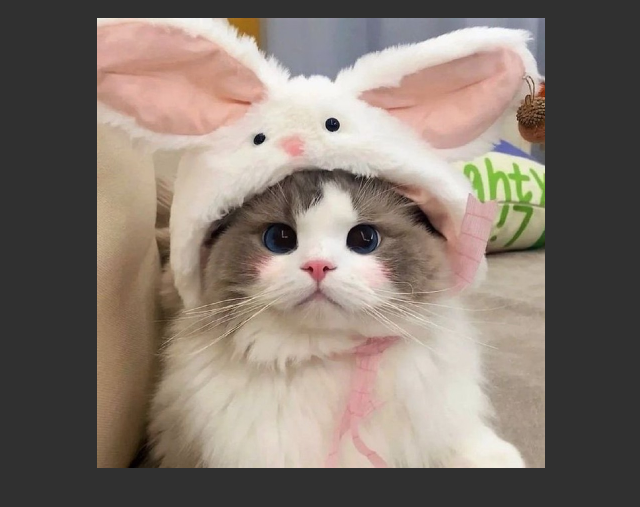
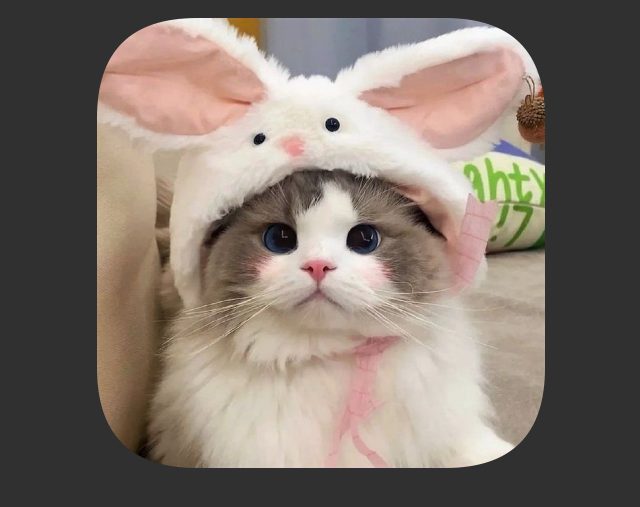
Before and after one commit to ReyReyy/CuteNekoWebsite, a plain HTML site: page index.html in a window 1280 px wide. Shown: the part 223-730 px from the top of the page, without its empty margins (319-959 px from the left). Drawn offline with Linux system fonts and the light colour scheme.

Commit message:
Add Rounded Corners

```diff
--- a/index.html
+++ b/index.html
@@ -36,7 +36,7 @@
 <body>
 
     <h1>just a cute cat ₍˄·͈༝·͈˄*₎◞ ̑̑</h1>
-    <img src="Pictures/Rabbicat.jpg" alt="Rabbicat!" class="shrinkToFit" width="448" height="450">
+    <img src="Pictures/Rabbicat_Rounded.png" alt="Rabbicat!" class="shrinkToFit" width="448" height="450">
     <p class="footer"><a href="https://www.reyreyy.net/" style="color:#303030;">Ciallo～(∠・ω< )⌒★</a></p>
 
 </body>
```
Also changed, not shown: Pictures/Rabbicat_Rounded.png (added).
